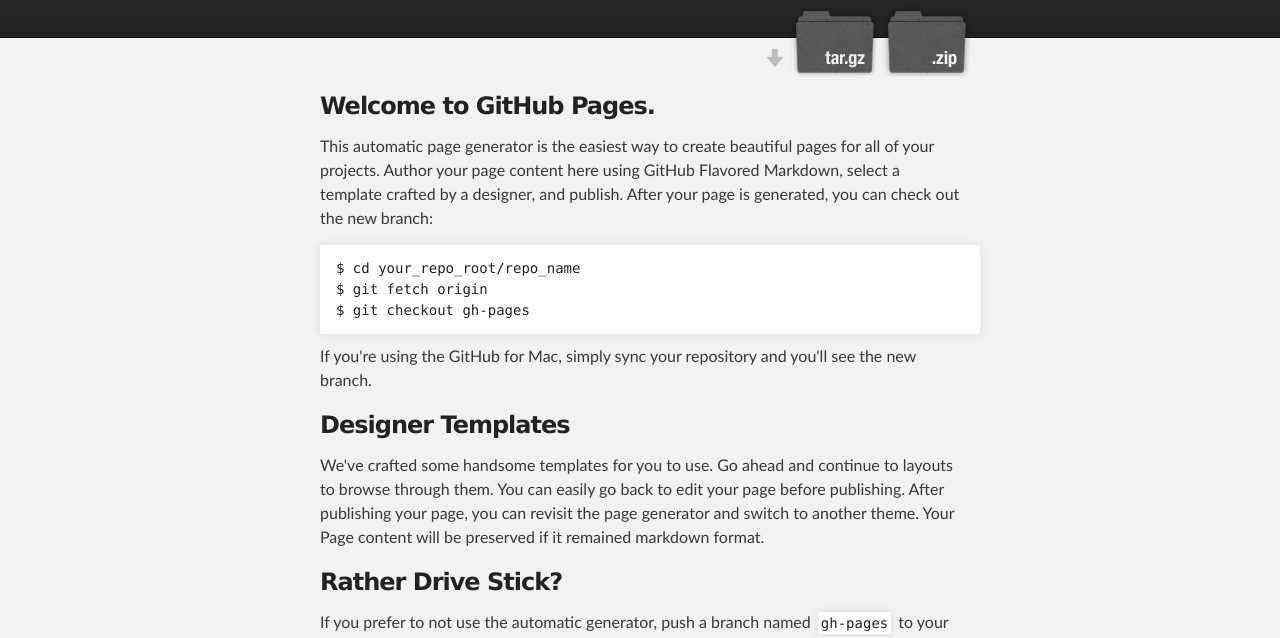
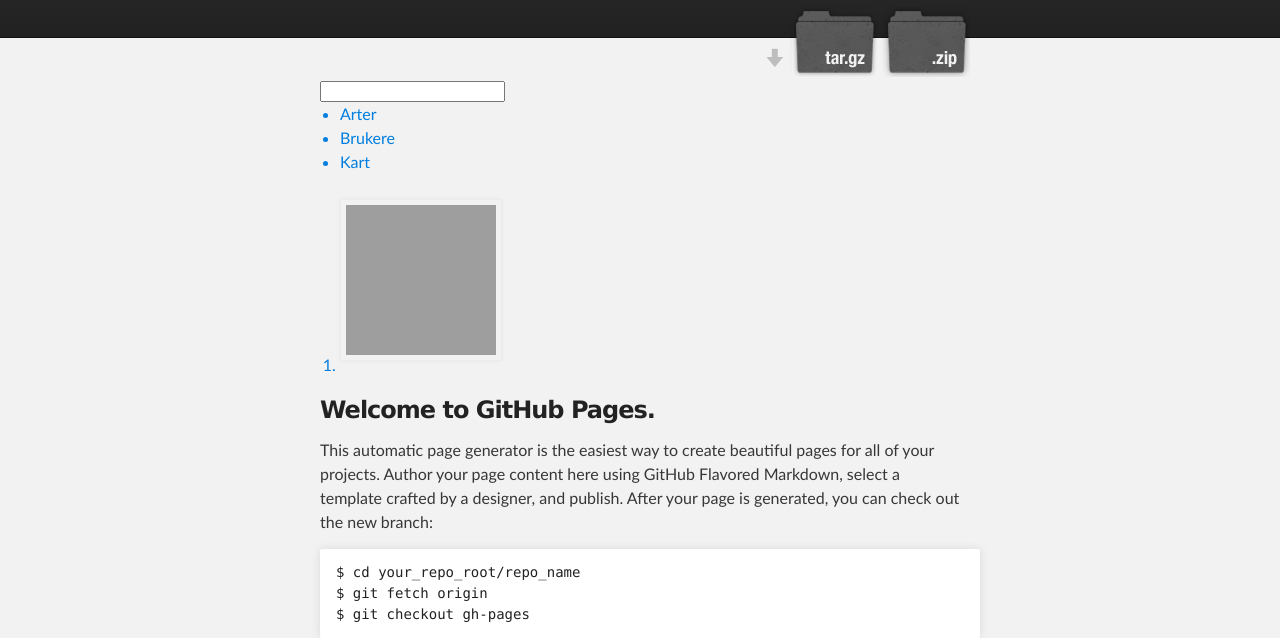
Before and after one commit to pbb72/biopin, a plain HTML site: page index.html in a window 1280 px wide. Shown: the part 136-774 px from the top of the page. Drawn offline with Linux system fonts and the light colour scheme; grey boxes are pictures that could not be loaded.

Commit message:
Update index.html

```diff
--- a/index.html
+++ b/index.html
@@ -31,6 +31,19 @@
     <!-- MAIN CONTENT -->
     <div id="main_content_wrap" class="outer">
       <section id="main_content" class="inner">
+        <input />
+        <a href="photo.html" />
+
+        <ul>
+          <li>Arter</li>
+          <li>Brukere</li>
+          <li>Kart</li>
+        </ul>
+
+        <ol>
+          <li><img src="https://placeimg.com/150/150/animals" /></li>
+        </ol>
+
         <h3>
 <a id="welcome-to-github-pages" class="anchor" href="#welcome-to-github-pages" aria-hidden="true"><span class="octicon octicon-link"></span></a>Welcome to GitHub Pages.</h3>
 
```
